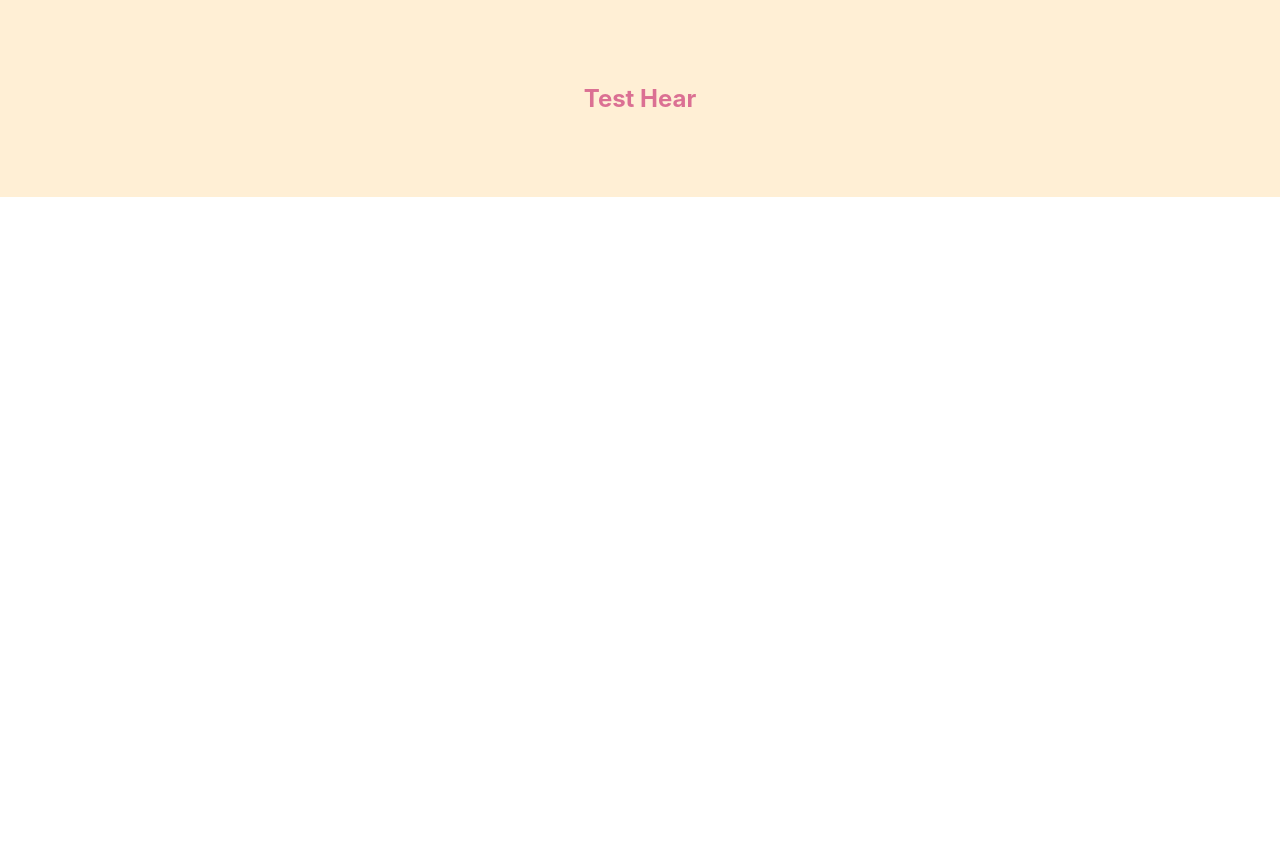
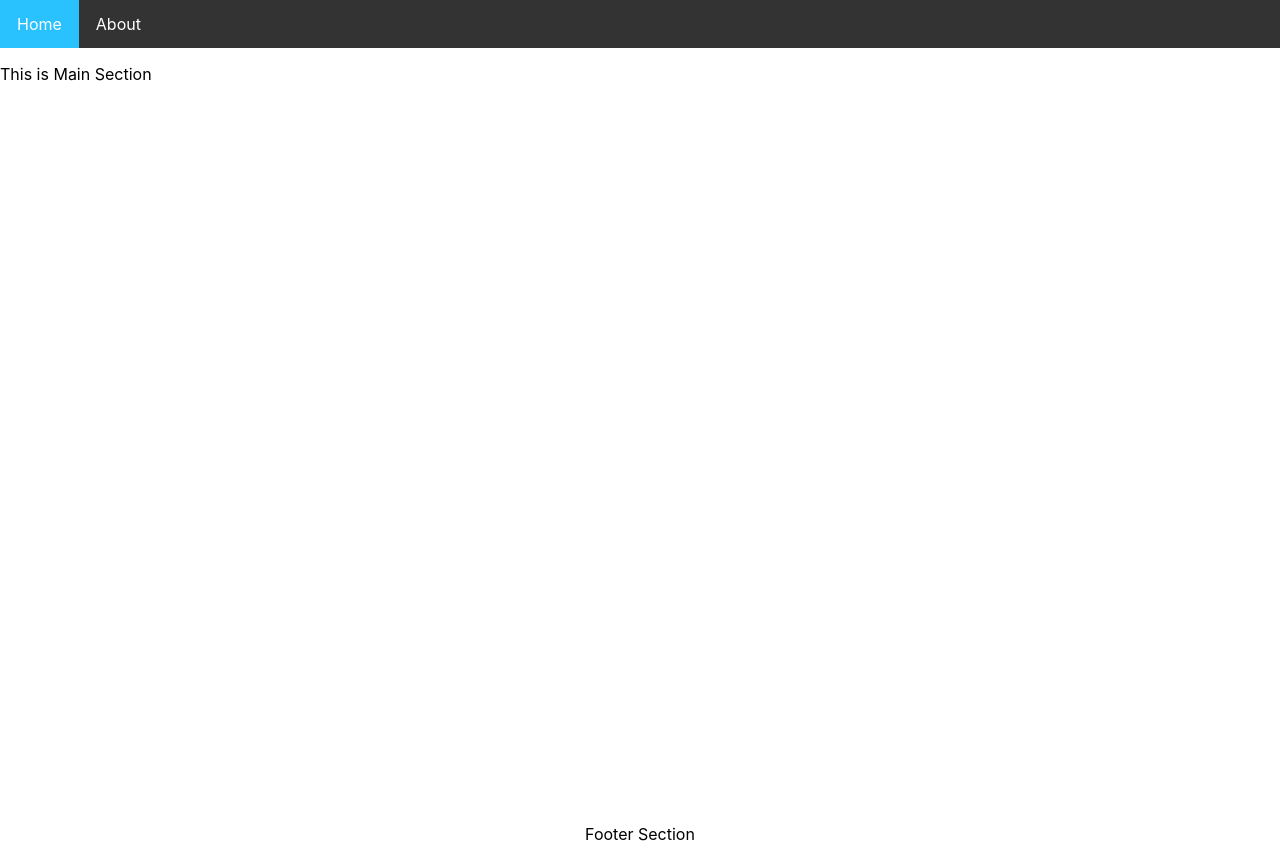
Before and after one commit to deepanjalee/lms, a React (Create React App) app: page / in a window 1280 px wide. Before the commit the page ends 800 px from the top, so only its background shows below. Built offline with nearby package versions, Linux system fonts and the light colour scheme.

Commit message:
Navbar styled

```diff
--- a/src/App.js
+++ b/src/App.js
@@ -1,21 +1,28 @@
+import { Header, Main,Footer} from "./components/Layouts"
+import {NavBar,NavItem,NavLink} from "./components/NavBar"
 
-import styled from "styled-components";
-
-const Title = styled.h1`
-font-size: 1.5em;
-  text-align: center;
-  color: palevioletred;`;
-
-  const Wrapper = styled.section`
-  padding: 4em;
-  background: papayawhip;
-`;
 
 function App() {
   return (
-    <Wrapper>
-    <Title>Test Hear</Title>
-    </Wrapper>
+    <>
+    <Header>
+<NavBar>
+  <NavItem>
+    <NavLink href="#">
+      Home
+    </NavLink>
+  </NavItem>
+  <NavItem>
+    <NavLink>
+      About
+    </NavLink>
+  </NavItem>
+</NavBar>
+    </Header>
+    <Main>This is Main Section</Main>
+    <Footer>Footer Section</Footer>
+    </>
+
   );
 }
 
--- /dev/null
+++ b/src/components/Layouts.js
@@ -0,0 +1,16 @@
+import styled from "styled-components";
+
+export const Header = styled.header`
+height : 8vh;
+`;
+
+export const Main = styled.section`
+height : 95vh;
+
+`;
+export const Footer = styled.footer`
+height : 5vh;
+display:flex;
+justify-content: center;
+
+`;
--- /dev/null
+++ b/src/components/NavBar.js
@@ -0,0 +1,29 @@
+import styled from "styled-components";
+
+export const NavBar = styled.ul`
+list-style-type: none;
+margin:0;
+padding:0;
+overflow:hidden;
+background-color: #333;
+`;
+export const NavItem = styled.li`
+float:left;
+`;
+export const NavLink = styled.a`
+color: white;
+text-align:center;
+display:block;
+text-decoration: none;
+padding: 14px 17px;
+
+
+&:hover {
+    background-color: #29c2ff;
+
+  }
+
+&:active{
+    color:#004763;
+}
+`;
```
